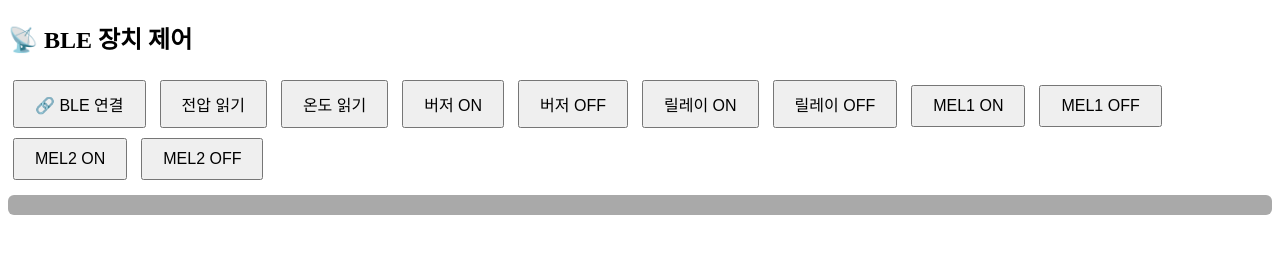
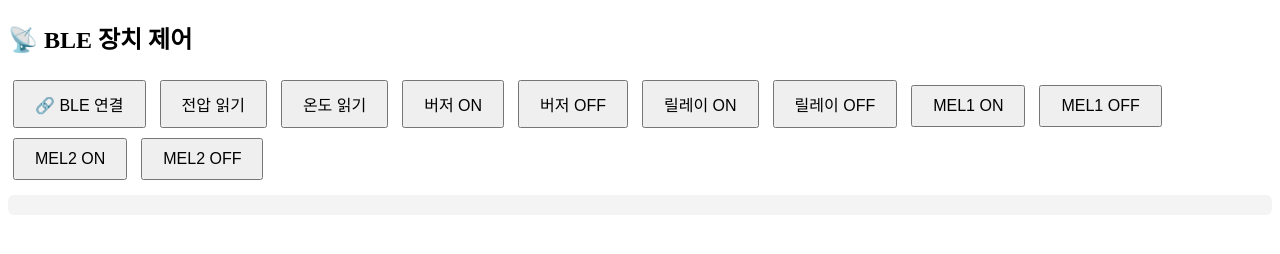
Before and after one commit to jaehyunkim23/ble-control, a plain HTML site: page index.html in a window 1280 px wide. Drawn offline with Linux system fonts and the light colour scheme.

Commit message:
Update index.html

```diff
--- a/index.html
+++ b/index.html
@@ -4,14 +4,14 @@
   <meta charset="utf-8">
   <title>BLE 제어 인터페이스</title>
   <link rel="manifest" href="manifest.json">
-  <meta name="theme-color" content="#ffffff">
+  <meta name="theme-color" content="#000000">
   <meta name="viewport" content="width=device-width, initial-scale=1">
   <style>
     button { padding: 10px 20px; margin: 5px; font-size: 16px; }
     #log {
       margin-top: 10px;
       white-space: pre-wrap;
-      background: #a9a9a9;
+      background: #f4f4f4;
       padding: 10px;
       border-radius: 6px;
       max-height: 300px;
```
